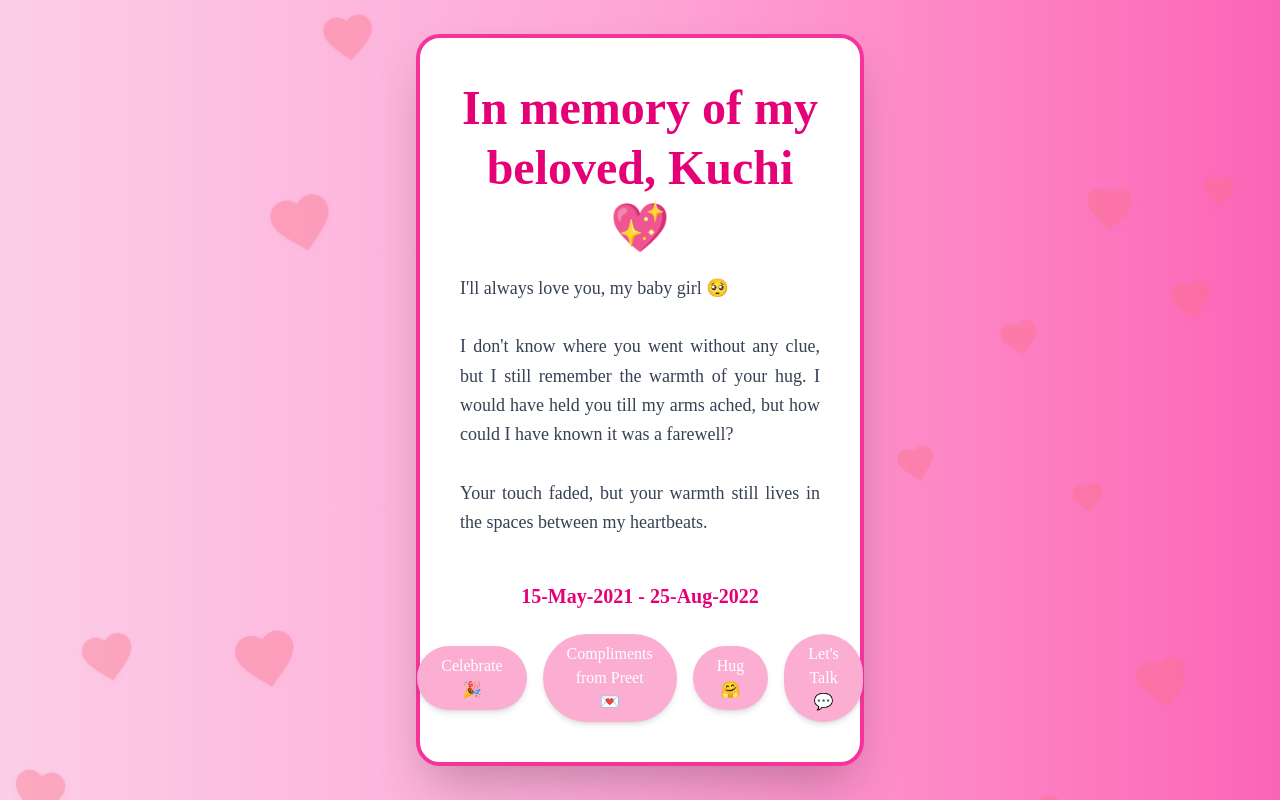
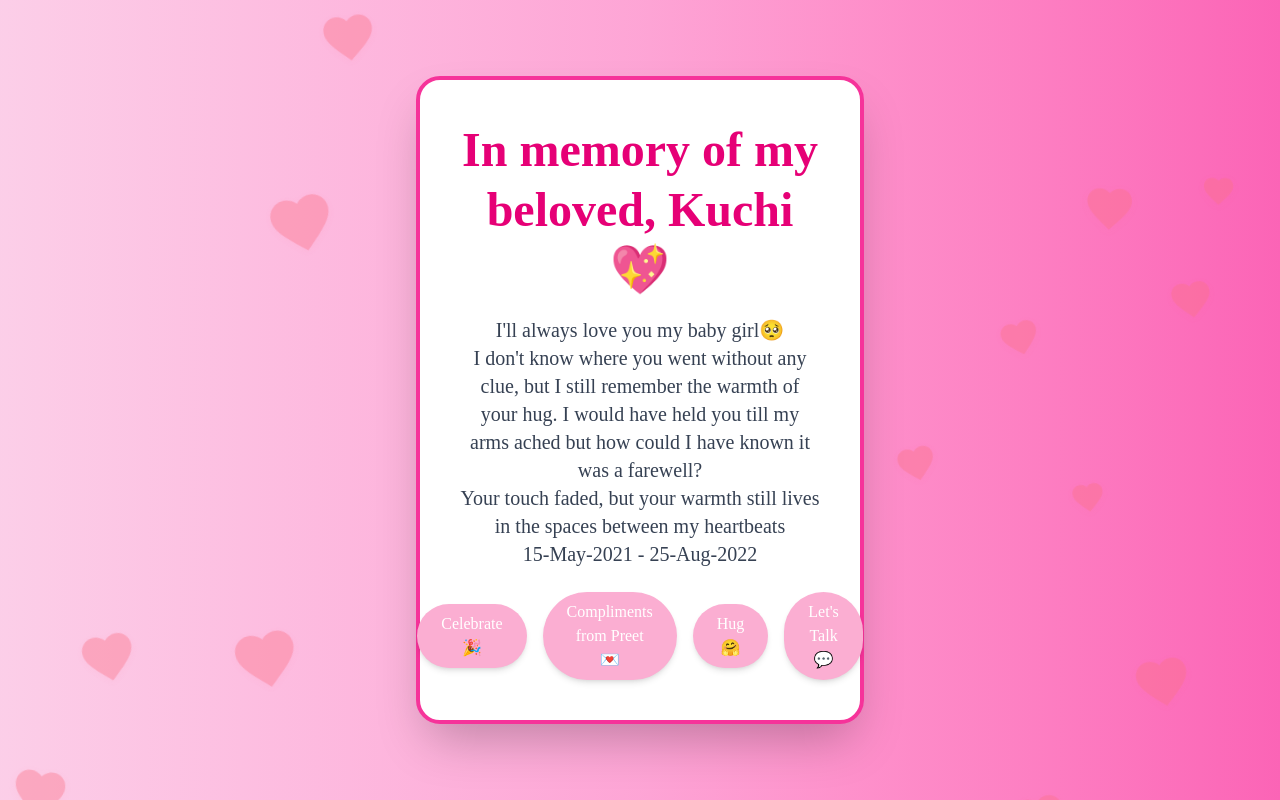
Before and after one commit to Trippy-69/Personal, a React (Vite) app: page / in a window 1280 px wide. Shown: the top 800 px of the page. Built offline with nearby package versions, Linux system fonts and the light colour scheme.

Commit message:
added messages

```diff
--- a/src/App.jsx
+++ b/src/App.jsx
@@ -1,5 +1,6 @@
 import React, { useState, useRef } from "react";
 import Confetti from 'react-confetti';
+
 
 function App() {
   const [showCelebration, setShowCelebration] = useState(false);
@@ -124,13 +125,10 @@ function App() {
 
       <div className="bg-white p-6 sm:p-10 rounded-3xl shadow-2xl max-w-xs sm:max-w-md relative z-10 border-4 border-pink-500 transform transition-all hover:scale-105 hover:shadow-pink-600 text-center flex flex-col items-center" style={{ fontFamily: 'Times New Roman, serif' }}>
         <h2 className="text-3xl sm:text-5xl text-pink-600 font-bold leading-tight">In memory of my beloved, Kuchi💖</h2>
-        <p className="text-gray-700 mt-4 text-base sm:text-lg text-justify px-2 sm:px-0 leading-relaxed">
-          I'll always love you, my baby girl 🥺<br /><br />
-          I don't know where you went without any clue, but I still remember the warmth of your hug. I would have held you till my arms ached, but how could I have known it was a farewell? <br /><br />
-          Your touch faded, but your warmth still lives in the spaces between my heartbeats.<br /><br />
-          <span className="block mt-4 text-center font-semibold text-pink-600 text-lg sm:text-xl">
-            15-May-2021 - 25-Aug-2022
-          </span>
+        <p className="text-gray-700 mt-4 text-lg sm:text-xl text-center">
+          I'll always love you my baby girl🥺<br/>
+          I don't know where you went without any clue, but I still remember the warmth of your hug. I would have held you till my arms ached but how could I have known it was a farewell? <br/>           Your touch faded, but your warmth still lives in the spaces between my heartbeats<br/>
+          15-May-2021 - 25-Aug-2022
         </p>
         <div className="mt-6 space-y-4 sm:space-y-0 sm:space-x-4 flex flex-col sm:flex-row items-center justify-center w-full">
           <button onClick={handleForgiveClick} className="bg-[#FBAED2] text-white px-6 py-2 rounded-full shadow-md hover:bg-[#F98FB8] transition transform hover:scale-105 w-full sm:w-auto">
@@ -147,6 +145,8 @@ function App() {
           </button>
         </div>
       </div>
+
+
 
       <style>
         {`
```
